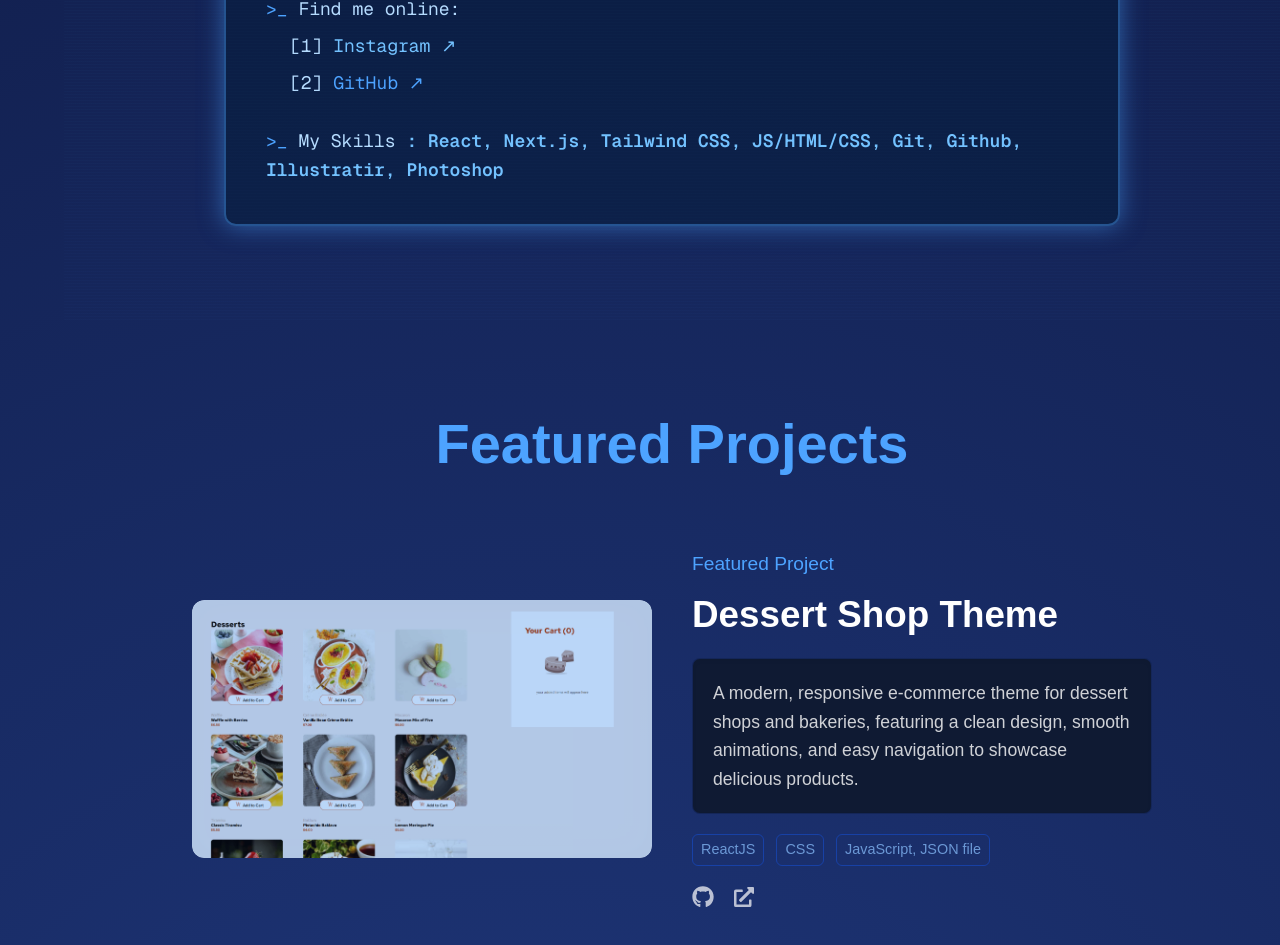
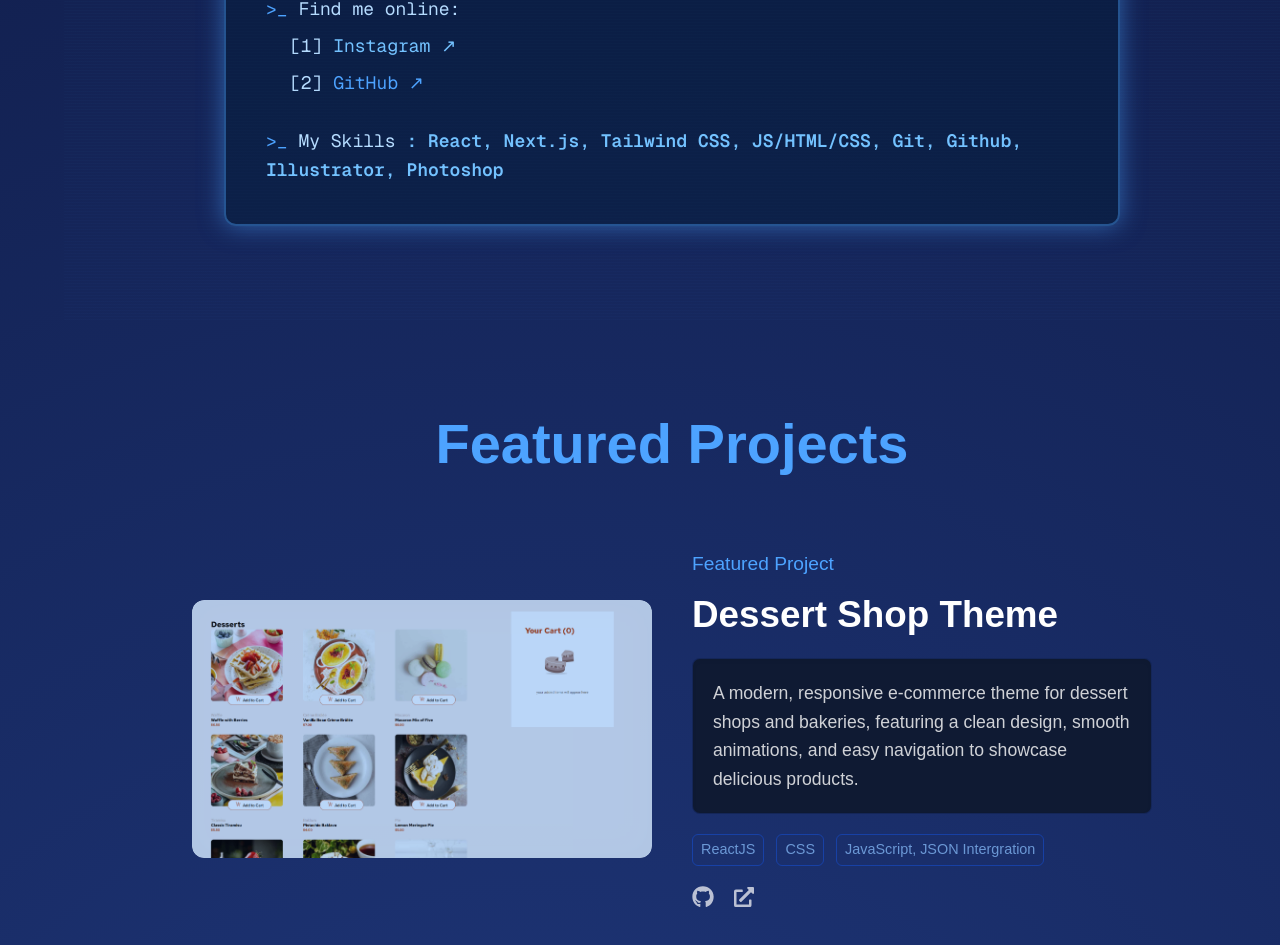
Before and after one commit to slyvai/portofolio-slyvia, a Next.js app: page / in a window 1280 px wide. Shown: the part 1413-2358 px from the top of the page. Built offline with nearby package versions, Linux system fonts and the light colour scheme.

Commit message:
fix: text on about, projects.

```diff
--- a/app/component/About.js
+++ b/app/component/About.js
@@ -107,7 +107,7 @@ export default function AboutMe() {
           <motion.div variants={fadeInUp(1.0)}>
             <span className="text-[#4DA3FF]">&gt;_</span> My Skills
             <span className="text-[#73C2FF] font-semibold">
-              {" "}: React, Next.js, Tailwind CSS, JS/HTML/CSS, Git, Github, Illustratir, Photoshop
+              {" "}: React, Next.js, Tailwind CSS, JS/HTML/CSS, Git, Github, Illustrator, Photoshop
             </span>
           </motion.div>
         </div>
--- a/app/component/Projects.js
+++ b/app/component/Projects.js
@@ -8,7 +8,7 @@ const featuredProjects = [
     title: "Dessert Shop Theme",
     description:
       "A modern, responsive e-commerce theme for dessert shops and bakeries, featuring a clean design, smooth animations, and easy navigation to showcase delicious products.",
-    tech: ["ReactJS", "CSS", "JavaScript, JSON file"],
+    tech: ["ReactJS", "CSS", "JavaScript, JSON Intergration"],
     github: "https://github.com/slyvai/dessert-shop",
     demo: "https://dessert-shop-mocha.vercel.app/",
     image: "/images/dessert-shop.png",
```
